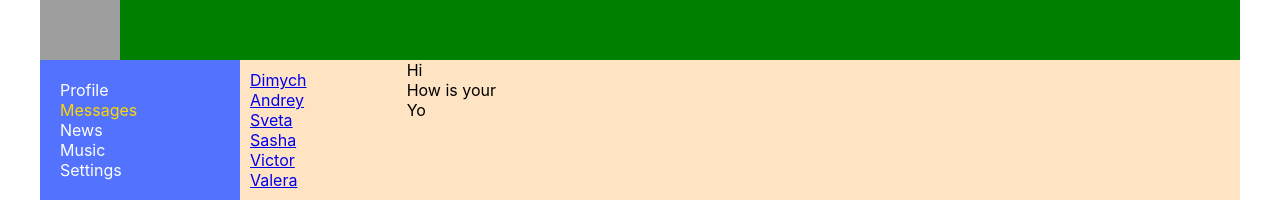
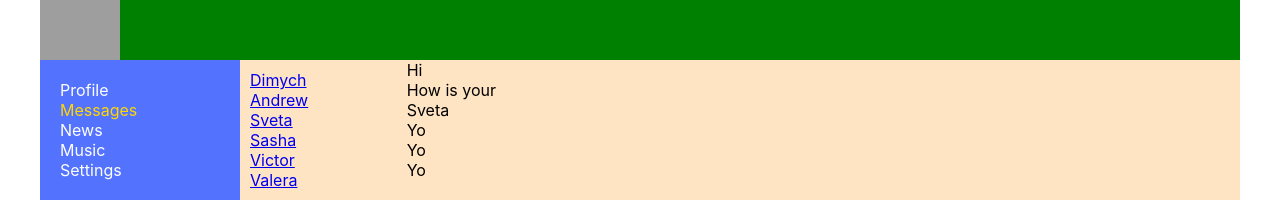
Before and after one commit to Yaha626/React-Social-Network, a React (Create React App) app: page /Dialogs in a window 1280 px wide. Shown: the top 210 px of the page. Built offline with nearby package versions, Linux system fonts and the light colour scheme; grey boxes are pictures that could not be loaded.

Commit message:
use .map

```diff
--- a/src/components/Dialogs/Dialogs.jsx
+++ b/src/components/Dialogs/Dialogs.jsx
@@ -4,8 +4,8 @@ import { NavLink } from 'react-router-dom';
 
 
 const DialogItem = (props) => {
-  return(
-       <div className= {s.dialog + ' ' + s.active}>
+    return (
+        <div className={s.dialog + ' ' + s.active}>
             <NavLink to={'/Dialogs/1' + 'props.ID'}>{props.name}</NavLink>
         </div>
     )
@@ -17,22 +17,77 @@ const Message = (props) => {
     )
 }
 
+const Dialogs = () => {
 
-const Dialogs = () => {
+    let dialogs = [
+        {
+            ID: 1,
+            name: "Dimych"
+        },
+        {
+            ID: 2,
+            name: "Andrew"
+        },
+        {
+            ID: 3,
+            name: "Sveta"
+        },
+        {
+            ID: 4,
+            name: "Sasha"
+        },
+        {
+            ID: 5,
+            name: "Victor"
+        },
+        {
+            ID: 6,
+            name: "Valera"
+        }
+
+    ]
+
+
+    let messages = [
+        {
+            ID: 1,
+            message: "Hi"
+        },
+        {
+            ID: 2,
+            message: "How is your"
+        },
+        {
+            ID: 3,
+            message: "Sveta"
+        },
+        {
+            ID: 4,
+            message: "Yo"
+        },
+        {
+            ID: 5,
+            message: "Yo"
+        },
+        {
+            ID: 6,
+            message: "Yo"
+        }
+
+    ]
+
+    let dialogsElements = dialogs.map(d => <DialogItem name={d.name} ID={d.ID} />);
+    let messagesElements = messages.map(m => <Message message={m.message} />)
+
     return (
         <div className={s.dialogs}>
             <div className={s.dialogsItems}>
-       <DialogItem name="Dimych" ID="1"/>
-       <DialogItem name="Andrey" ID="2"/>
-       <DialogItem name="Sveta" ID="3"/>
-       <DialogItem name="Sasha" ID="4"/>
-       <DialogItem name="Victor" ID="5"/>
-       <DialogItem name="Valera" ID="6"/>
+                {dialogsElements}
+
             </div>
             <div className={s.dialog}>
-        <Message message="Hi" />
-        <Message message="How is your" />
-        <Message message="Yo" />
+                {messagesElements}
+
             </div>
         </div>
     )
--- a/src/components/Profile/MyPosts/MyPosts.jsx
+++ b/src/components/Profile/MyPosts/MyPosts.jsx
@@ -3,7 +3,30 @@ import s from './MyPosts.module.css';
 import Post from './Post/Post';
 
 const MyPosts = () => {
-    return <div className={s.content}>
+
+    let postData = [
+        {
+            ID: 1,
+            message: "Hi, how are you?",
+            likesCount: 30
+        },
+        {
+            ID: 2,
+            message: "It's my first post",
+            likesCount: 3
+        },
+        {
+            ID: 3,
+            message: "Sveta murmuzetta",
+            likesCount: 78
+        }
+
+    ]
+
+    let postsElements = postData.map(p => <Post message={p.message} likesCount={p.likesCount} />)
+
+    return (
+        <div className={s.content}>
             <div className={s.postsBlock}>
                 <h3>my posts</h3>
                 <div>
@@ -17,12 +40,11 @@ const MyPosts = () => {
 
                 </div>
                 <div className={s.posts}>
-                <Post message="Hi, how are you?" likeCount="5" />
-                <Post message="It's my first post" likeCount="15" />
-
+                    {postsElements}
                 </div>
             </div>
         </div>
+    )
 }
 
 export default MyPosts
--- a/src/components/Profile/MyPosts/Post/Post.jsx
+++ b/src/components/Profile/MyPosts/Post/Post.jsx
@@ -8,7 +8,7 @@ const Post = (props) => {
                 <img src="https://encrypted-tbn0.gstatic.com/images?q=tbn%3AANd9GcT9MvvCu2uZUeq_EYdsKE132cebunludxEJniucd8ejNSIp3TWP" />
                 {props.message}
                 <div>
-                    <span>Like {props.likeCount}</span>
+                    <span>Like {props.likesCount}</span>
                 </div>
                 </div>
         </div>
```
Lines whose indentation alone changed are shown as unchanged.
